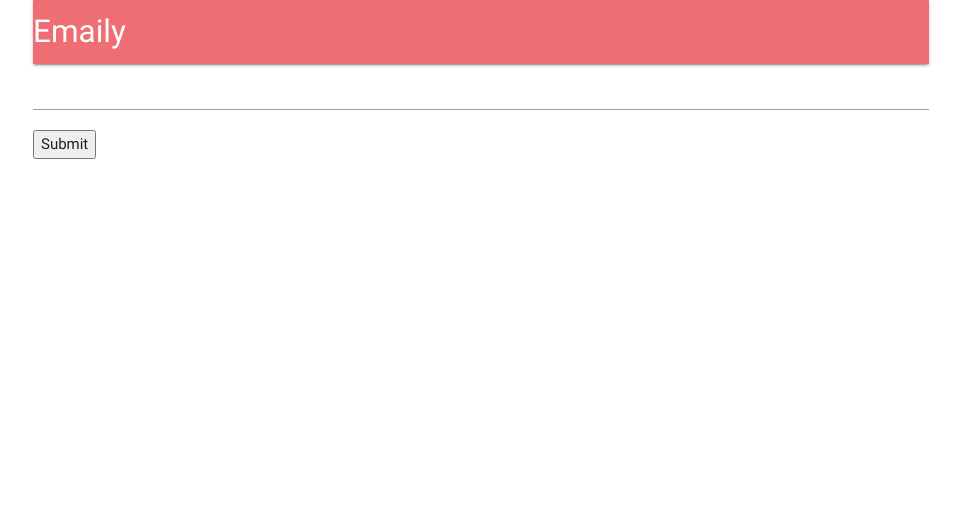
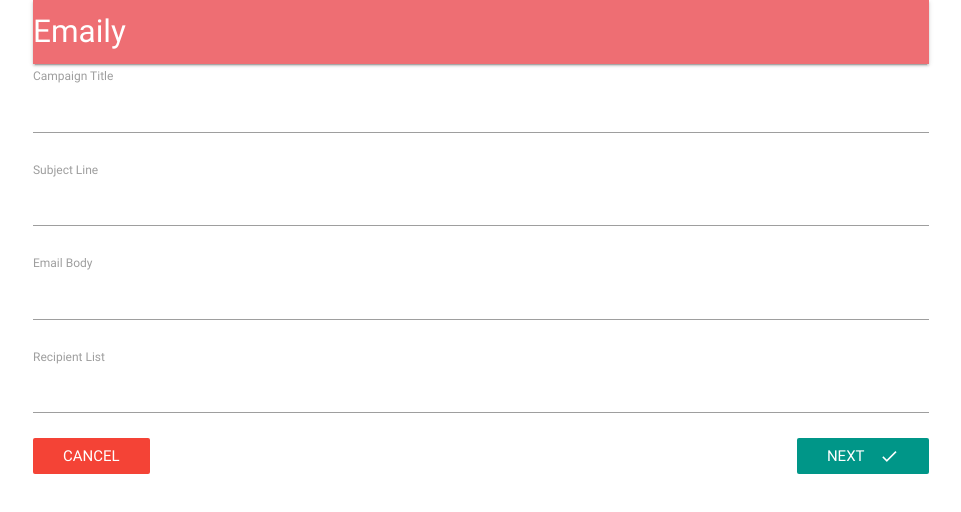
Before and after one commit to kelly-rose/server06, a React (Create React App) app in the folder client/: page /surveys/new in a window 1280 px wide. Shown: the top 512 px of the page, without its empty margins (159-1120 px from the left). Built offline with nearby package versions, Linux system fonts and the light colour scheme; no server answers.

Commit message:
3rd commit : ~ 154

```diff
--- a/client/src/components/surveys/SurveyField.js
+++ b/client/src/components/surveys/SurveyField.js
@@ -1,17 +1,19 @@
 // section 11 - 148
-// SurveyField contains logic to reder a single
-//label and text input
-
+// SurveyField contains logic to render a single
+// label and text input
 import React from 'react';
 
-export default ({input}) =>{
-    return(
+export default ({ input, label, meta: { error, touched } }) => {
+    return (
         <div>
-            <input {...input}/>
+            <label>{label}</label>
+            <input {...input} style={{ marginBottom: '5px' }} />
+            <div className="red-text" style={{ marginBottom: '20px' }}>
+                {touched && error}
+            </div>
         </div>
     );
 };
-
 
 // export default (props) =>{
 //
--- a/client/src/components/surveys/SurveyForm.js
+++ b/client/src/components/surveys/SurveyForm.js
@@ -1,30 +1,55 @@
 //SurveyForm shows a form for a user to add input
-
+import _ from 'lodash';
 import React, {Component} from 'react';
 import {reduxForm, Field} from 'redux-form';
 import SurveyField from './SurveyField';
+import formFields from './formFields';
+import {Link} from 'react-router-dom';
 
 class SurveyForm extends Component {
     renderFields() {
-        return (
-            <div>
-                <Field type="text" name="surveyTitle" component={SurveyField}/>
-            </div>
-        )
+        return _.map(formFields, ({ label, name }) => {
+            return (
+                <Field
+                    key={name}
+                    component={SurveyField}
+                    type="text"
+                    label={label}
+                    name={name}
+                />
+            );
+        });
     }
-
     render() {
         return (
             <div>
                 <form onSubmit={this.props.handleSubmit(values => console.log(values))}>
                     {this.renderFields()}
-                    <button type="submit">Submit</button>
+                    <Link to="/surveys" className="red btn-flat white-text">
+                        CANCEL
+                    </Link>
+                    <button type="submit" className="teal btn-flat right white-text">
+                        Next
+                        <i className="material-icons right">done</i></button>
                 </form>
             </div>
         );
     }
 }
 
+//section 11 - 153
+function validate(values) {
+    const errors ={};
+
+    _.each(formFields, ({ name }) => {
+        if (!values[name]) {
+            errors[name] = 'You must provide a value';
+        }
+    });
+    return errors;
+}
+
 export default reduxForm({
+    validate : validate,
     form: 'surveyForm'
 })(SurveyForm);
--- /dev/null
+++ b/client/src/components/surveys/formFields.js
@@ -0,0 +1,6 @@
+export default [
+    { label: 'Campaign Title', name: 'title' },
+    { label: 'Subject Line', name: 'subject' },
+    { label: 'Email Body', name: 'body' },
+    { label: 'Recipient List', name: 'recipients' }
+];
```
